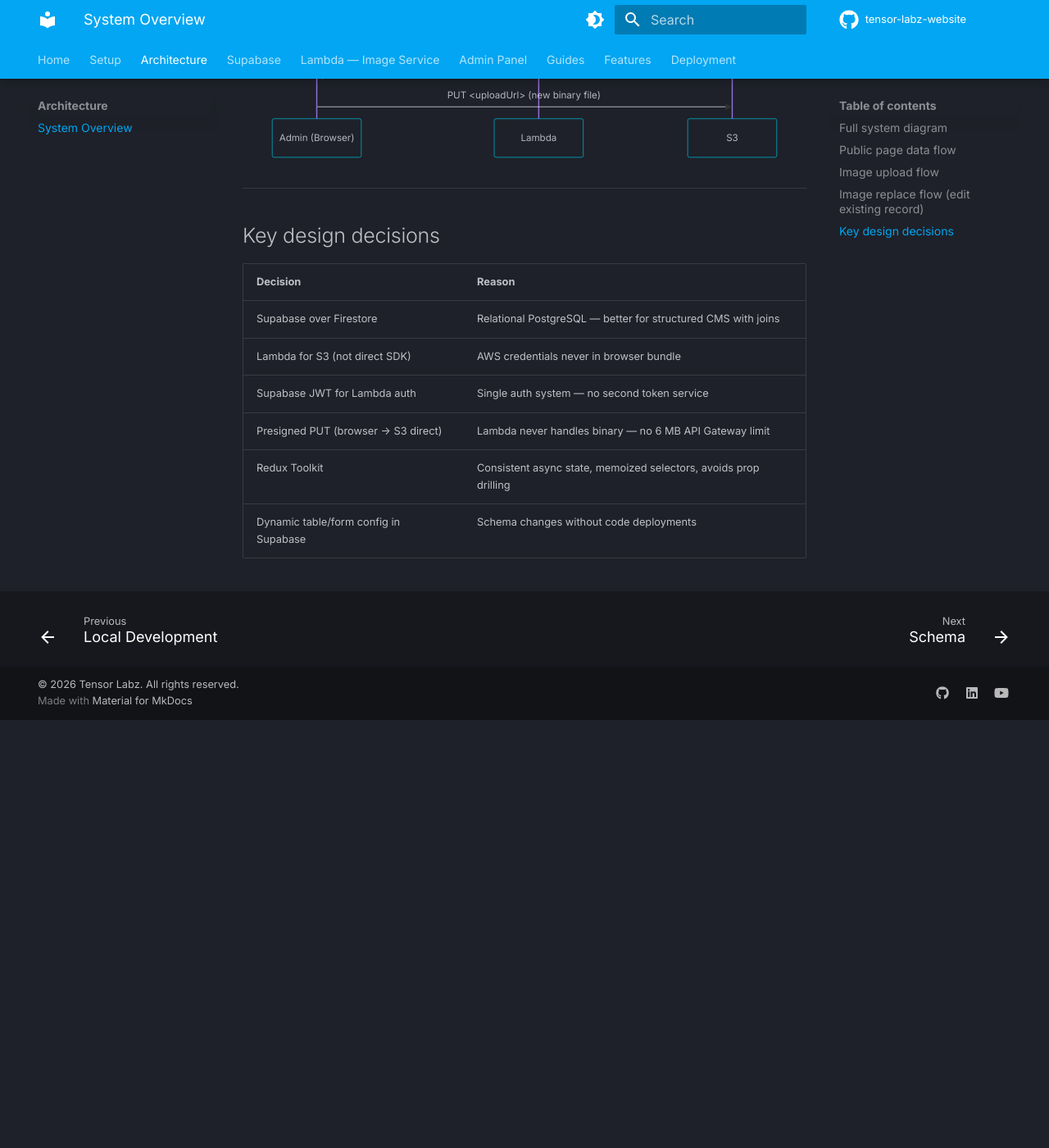
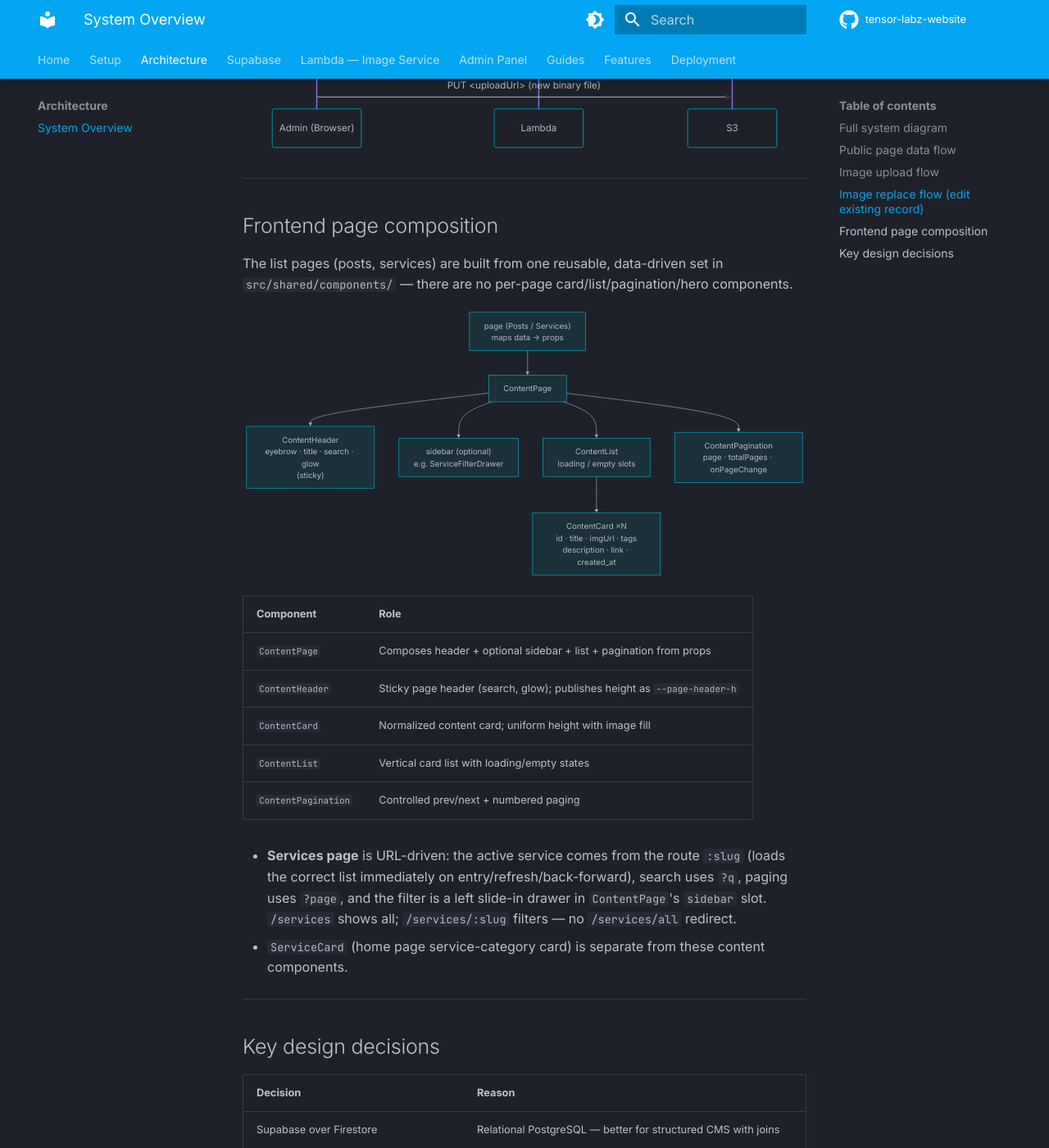
Before and after one commit to tensor-labz/tensor-labz-docs, an MkDocs documentation site: the page built from docs/architecture/overview.md, in a window 1280 px wide and 1400 px high, scrolled down 2397 px. Shown: the whole window at 82% size. Built offline with MkDocs 1.6.1 and Material for MkDocs 9.7.7, drawn with Linux system fonts in a browser that asks for light colours; comment, search, counter and statistics services are not loaded; before the commit the page ends 3275 px from its top, so only the background shows below that.

Commit message:
docs: branch flow (feature → staging → main) + shared content composition
- index, deployment/staging, deployment/production: update branch-flow diagrams; dev funnel dropped (any branch PRs into staging; main only from staging)
- architecture/overview: add /posts + /services/:slug pages; document ContentPage/ContentCard/ContentList/ContentPagination/ContentHeader composition and the URL-driven services page

````diff
--- a/docs/architecture/overview.md
+++ b/docs/architecture/overview.md
@@ -11,8 +11,9 @@ flowchart TB
         SPA["React 18 SPA\nVite · TypeScript · Tailwind\nRedux Toolkit"]
         subgraph Pages["Public Pages"]
             P1["/ Hero"]
-            P2["/services"]
-            P3["/projects"]
+            P2["/services · /services/:slug"]
+            P3["/project/:slug"]
+            P5["/posts · /posts/:slug"]
             P4["/about · /contact"]
         end
         subgraph AdminPanel["Admin Panel  /admin/*"]
@@ -116,6 +117,33 @@ sequenceDiagram
 
 ---
 
+## Frontend page composition
+
+The list pages (posts, services) are built from one reusable, data-driven set in `src/shared/components/` — there are no per-page card/list/pagination/hero components.
+
+```mermaid
+flowchart TB
+    Page["page (Posts / Services)\nmaps data → props"] --> CP["ContentPage"]
+    CP --> CH["ContentHeader\neyebrow · title · search · glow\n(sticky)"]
+    CP --> SB["sidebar (optional)\ne.g. ServiceFilterDrawer"]
+    CP --> CL["ContentList\nloading / empty slots"]
+    CL --> CC["ContentCard ×N\nid · title · imgUrl · tags\ndescription · link · created_at"]
+    CP --> PG["ContentPagination\npage · totalPages · onPageChange"]
+```
+
+| Component          | Role                                                                  |
+| ------------------ | -------------------------------------------------------------------- |
+| `ContentPage`      | Composes header + optional sidebar + list + pagination from props    |
+| `ContentHeader`    | Sticky page header (search, glow); publishes height as `--page-header-h` |
+| `ContentCard`      | Normalized content card; uniform height with image fill              |
+| `ContentList`      | Vertical card list with loading/empty states                        |
+| `ContentPagination`| Controlled prev/next + numbered paging                              |
+
+- **Services page** is URL-driven: the active service comes from the route `:slug` (loads the correct list immediately on entry/refresh/back-forward), search uses `?q`, paging uses `?page`, and the filter is a left slide-in drawer in `ContentPage`'s `sidebar` slot. `/services` shows all; `/services/:slug` filters — no `/services/all` redirect.
+- `ServiceCard` (home page service-category card) is separate from these content components.
+
+---
+
 ## Key design decisions
 
 | Decision                              | Reason                                                           |
````
Also changed, not shown: docs/deployment/production.md (+13 -14 lines), docs/deployment/staging.md (+1 -1 lines), docs/index.md (+5 -5 lines).
